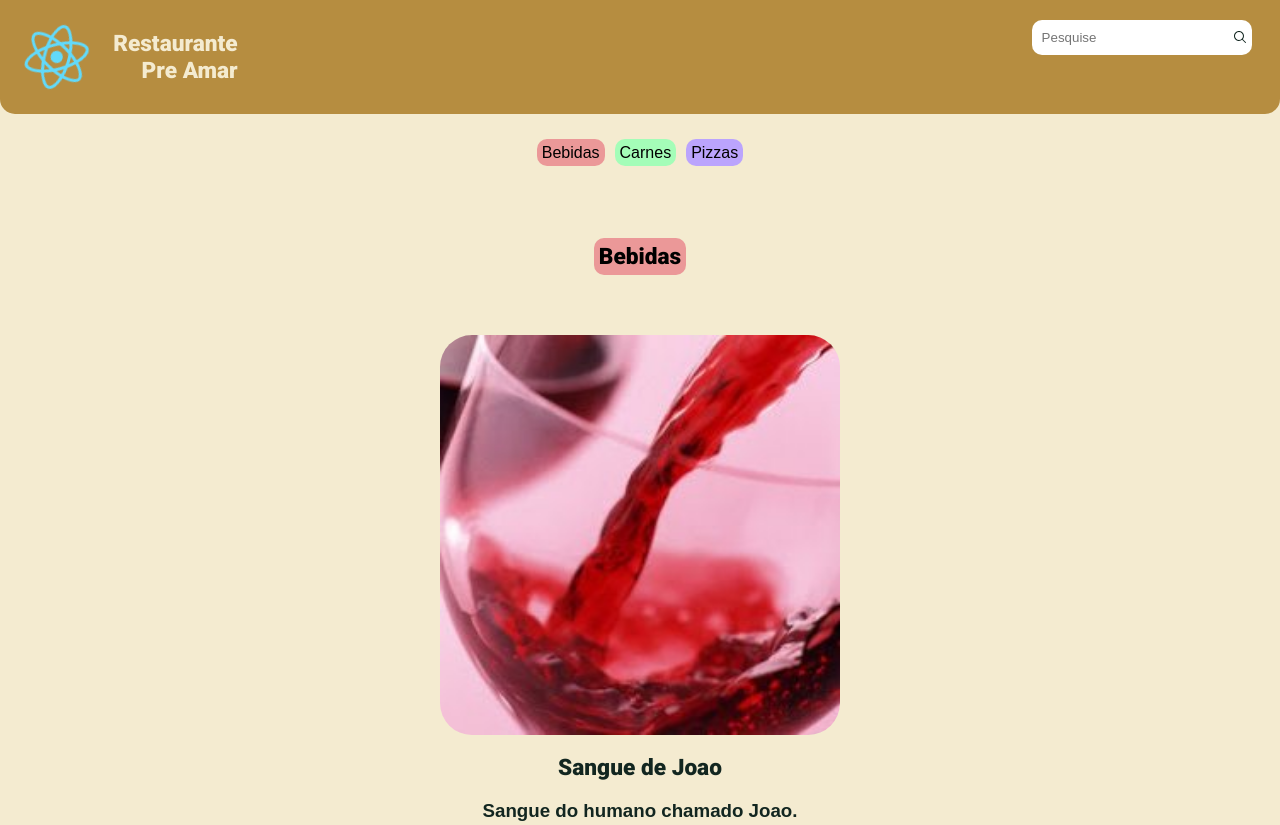
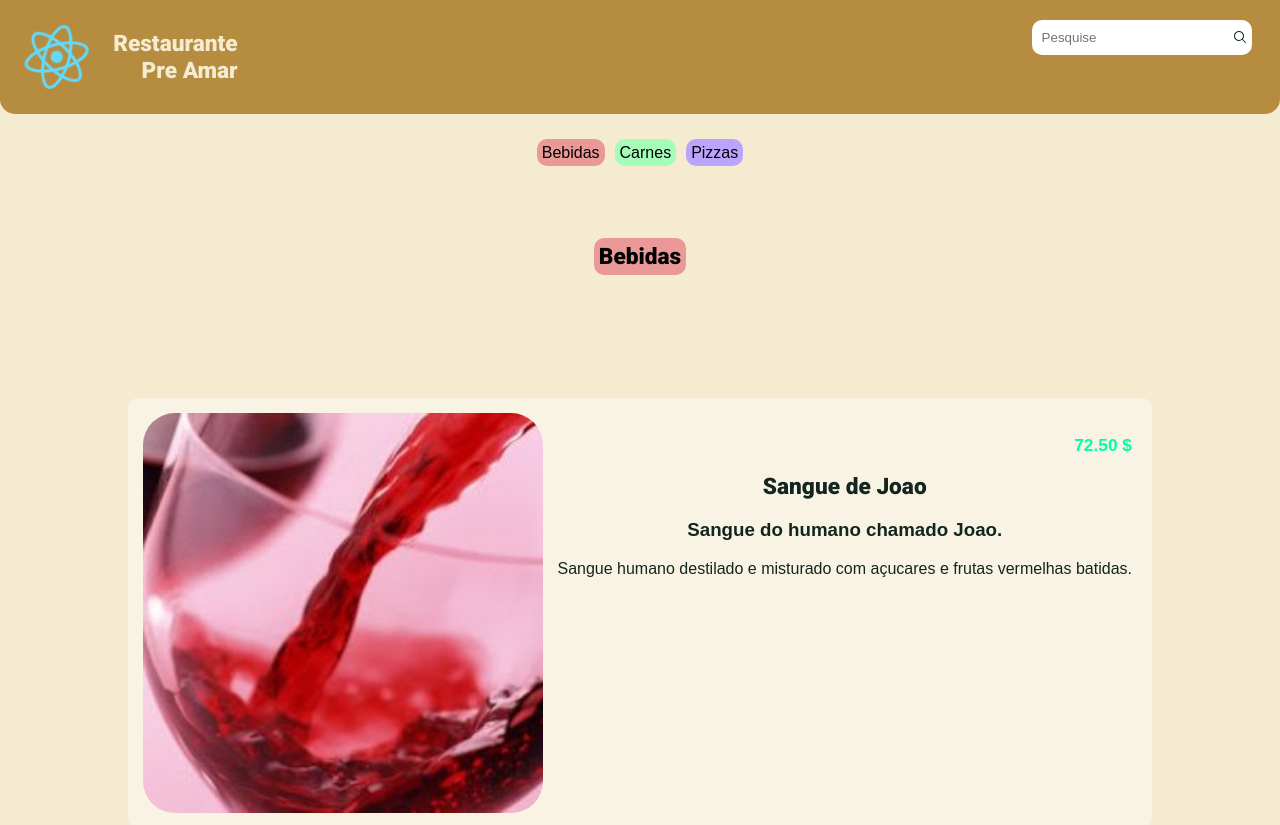
Before and after one commit to Plankiton/Lilac-menu-web, a React (Create React App) app: page / in a window 1280 px wide. Shown: the top 825 px of the page. Built offline with nearby package versions, Linux system fonts and the light colour scheme; a web font is replaced by a local one.

Commit message:
Correcting Meal listing style and adding price propertie to Meal

```diff
--- a/src/App.css
+++ b/src/App.css
@@ -27,8 +27,11 @@
   --fore: #122620;
   --back2: #B68D40;
   --fore2: #F4EBD0;
+  --back3: #F9F3E3;
+  --fore3: #122620;
   --red: #EB9898;
   --green: #A4FDB8;
+  --green: #04FDA8;
   --blue: #61DAFB;
   --purple: #BBA4FD;
 }
@@ -136,24 +139,25 @@ header .SearchBar input {
 }
 
 .SearchingItem {
-  width: 95%;
-  height: 100%;
+  width: 400px;
+  height: content;
   margin: 5px;
   background: #FFFFFFBB;
 
   border-radius: 10px !important;
-  padding: 5px;
+  padding: 10px;
+
+  border-radius: 10px;
+  margin: none;
 
   display: flex;
   flex-direction: row;
-  align-items: center;
   justify-content: space-between;
-
-  border-radius: 10px;
 }
 
 .SearchingItem img {
-  max-width: 80px;
+  max-width: 100px;
+  height: auto;
 }
 
 footer {
@@ -252,8 +256,31 @@ img {
 }
 
 .Meal {
-  padding-top: 50px;
+  display: flex;
+  flex-direction: row;
+  justify-content: space-between;
+
+  margin: 10%;
+  padding: 15px;
+  border-radius: 10px;
   margin-bottom: 15px;
+
+  background: var(--back3);
+}
+
+.Meal .Price {
+  width: 100%;
+
+  font-size: 13pt;
+
+  text-align: right;
+  font-weight: bold;
+
+  color: var(--green);
+}
+
+.Meal .Info {
+  margin: 5px;
 }
 
 .Meal:overlay {
--- a/src/App.js
+++ b/src/App.js
@@ -31,6 +31,7 @@ var meals = [
       Image: sangueJoao,
       Desc: "Sangue do humano chamado Joao.",
       FullDesc: "Sangue humano destilado e misturado com açucares e frutas vermelhas batidas.",
+      Price: 72.50,
     },
   ],
   [
@@ -39,6 +40,7 @@ var meals = [
       Image: joao,
       Desc: "Humano de nome Joao mal passado.",
       FullDesc: "Carne humana mal passada, picada com molho verde.",
+      Price: 145.00,
     },
   ],
   [
@@ -47,6 +49,7 @@ var meals = [
       Image: pizzaJoao,
       Desc: "Humano de nome Joao preparado em massa redonda.",
       FullDesc: "Humano cortado em rodelas, molho de sangue do mesmo humano, queijo, ajeitona, oregano.",
+      Price: 50.00,
     },
   ],
 ];
--- a/src/components/Meal.js
+++ b/src/components/Meal.js
@@ -1,11 +1,14 @@
-export default function Meal({name, desc, fullDesc, image, cat, id}) {
+export default function Meal({name, desc, fullDesc, image, cat, id, price}) {
   return (
     <div className="Meal" id={id}>
       <img src={image} alt={name+" Image"}/>
-      <div className="MealInfo">
-        <h1 className="MealName">{name}</h1>
-        <h3 className="MealDesc">{desc}</h3>
-        <p className="MealFullDesc">{fullDesc}</p>
+      <div className="Info">
+        <p className="Price">{price?
+            (<>{price.toFixed(2)} <span>$</span></>)
+            :null}</p>
+        <h1 className="Name">{name}</h1>
+        <h3 className="Desc">{desc}</h3>
+        <p className="FullDesc">{fullDesc}</p>
       </div>
     </div>
   );
--- a/src/components/MealList.js
+++ b/src/components/MealList.js
@@ -24,6 +24,7 @@ export default function MealList({cats, meals, selected}) {
             desc={meal.Desc}
             image={meal.Image}
             fullDesc={meal.FullDesc}
+            price={meal.Price}
 
             id={toId(meal.Name)}
             key={toId(meal.Name)}
--- a/src/components/SearchBar.js
+++ b/src/components/SearchBar.js
@@ -65,9 +65,9 @@ export default function SearchBar({meals}) {
             }}
             className="SearchingItem"
           >
+            <img src={i.Image} alt={i.Name+" Image"}/>
             <div>
               <h2>{i.Name}</h2>
-              <img src={i.Image} alt={i.Name+" Image"}/>
               <p>{i.Desc}</p>
             </div>
           </a>);
```
